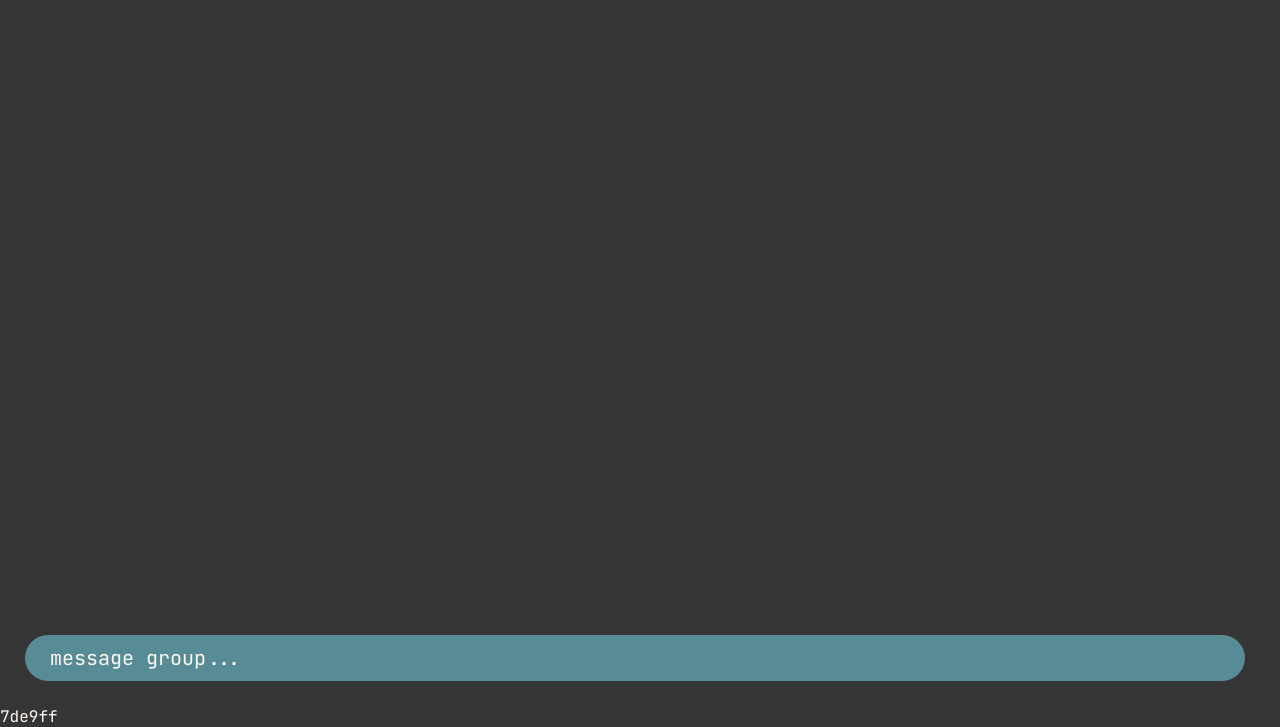
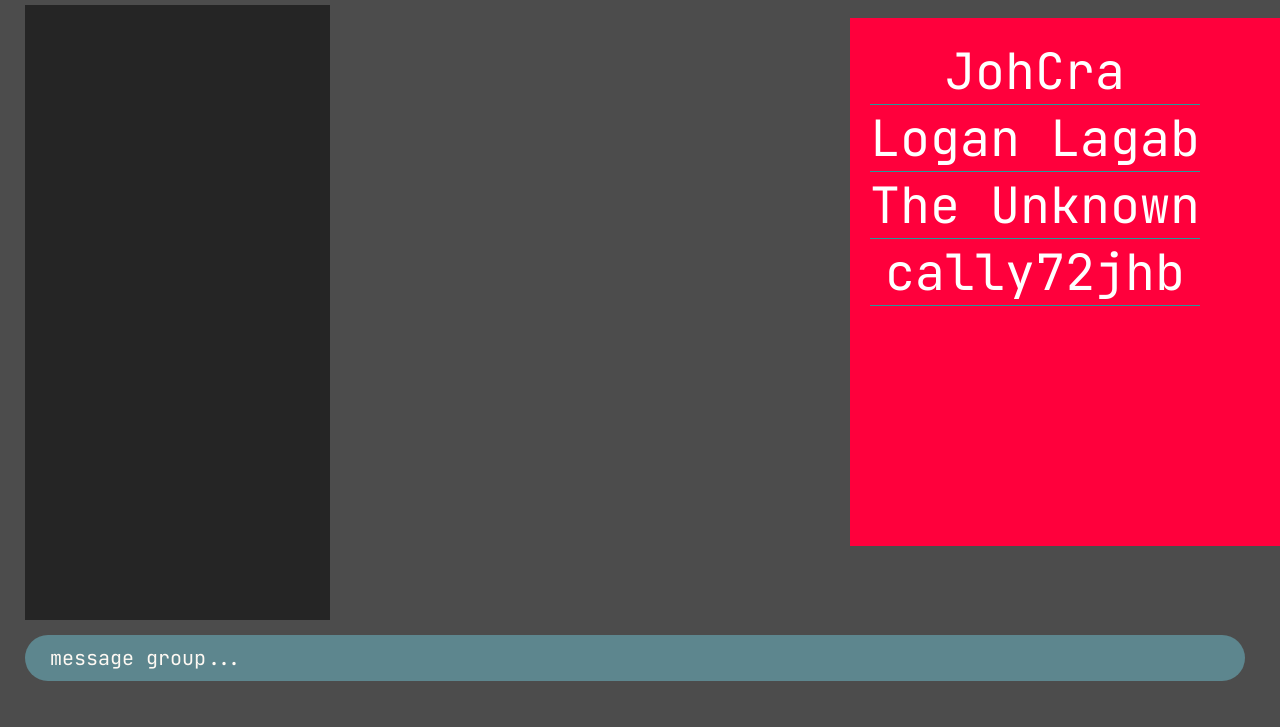
Before and after one commit to Braab6/chat_app, a website: page public/chat/chat.html in a window 1280 px wide. Shown: the part 94-821 px from the top of the page. After the commit the page ends 800 px from the top, so only its background shows below. Drawn offline with nearby package versions, Linux system fonts and the light colour scheme; no server answers.

Commit message:
reversed refresh

```diff
--- a/index.js
+++ b/index.js
@@ -177,13 +177,11 @@ io.on("connection", (socket) => {
         let number = data["number"];
         let keys = Object.keys(messages);
 
-        keys = keys.reverse();
-
         for (i = 0; i < number; i++) {
             output[keys[i]] = messages[keys[i]];
         }
 
-        io.emit("messages", output);
+        socket.emit("messages", output);
     });
 
     socket.on("request_chats", (data) => {
--- a/public/chat/chat.html
+++ b/public/chat/chat.html
@@ -45,17 +45,17 @@
 
         :root {
             --color_text: #fef9f3;
-            --color_background: #353535;
+            --color_background: #4c4c4c;
             --color_primary: #808080;
-            --color_secondary: #363636;
-            --color_accent: #578c97;
+            --color_secondary: #252525;
+            --color_accent: #5d868e;
 
             --color_shadow: #0000001A;
 
             /* Light Mode Colors */
 
             --light_mode_color_text: #01060c;
-            --light_mode_color_background: #f2f2f2;
+            --light_mode_color_background: #e5dfca;
             --light_mode_color_primary: #7f7f7f;
             --light_mode_color_secondary: #c9c9c9;
             --light_mode_color_accent: #7de9ff;
@@ -65,10 +65,10 @@
             /* Dark Mode Colors */
 
             --dark_mode_color_text: #fef9f3;
-            --dark_mode_color_background: #353535;
+            --dark_mode_color_background: #4c4c4c;
             --dark_mode_color_primary: #808080;
-            --dark_mode_color_secondary: #363636;
-            --dark_mode_color_accent: #578c97;
+            --dark_mode_color_secondary: #252525;
+            --dark_mode_color_accent: #5d868e;
 
             --dark_mode_color_shadow: #0000001A;
 
@@ -329,6 +329,36 @@
         .message:nth-child(1) {
             font-weight: bolder;
         }
+
+        #chat_area {
+                background-color: rgb(255, 0, 60);
+                color: white;
+                padding-top: 20px;
+                padding-left: 20px;
+                width: 430px;
+                height: 66%;
+                bottom: 20%;
+                position: fixed;
+                right: 0;
+            }
+
+            #contact-list {
+                list-style-type: none;
+                padding: 0;
+                margin: 0;
+            }
+
+            .contact {
+                border-bottom: 1px solid #229b9b;
+                cursor: pointer;
+                transition: background-color 0.3s;
+                text-align: center;
+                font-size: 50px;
+            }
+
+            .contact:hover {
+                background-color: #2fa99a;
+            }
     </style>
 
     <body translate="no" style="background-color: var(--color_background); transition: all 1s;">
@@ -349,6 +379,15 @@
             <div style="width: 100%; height: 100%; display: flex; flex-direction: row; gap: 15px 15px;">
                 <div id="chat_area">
 
+                    <ul id="contact-list">
+
+                        <li class="contact">JohCra</li>
+                        <li class="contact">Logan Lagab</li>
+                        <li class="contact">The Unknown</li>
+                        <li class="contact">cally72jhb</li>
+
+                    </ul>
+
                 </div>
                 <div id="chats" style="width: 25%; background-color: var(--color_secondary);">
 
@@ -362,4 +401,3 @@
         </div>
     </body>
 </html>
-7de9ff
```
